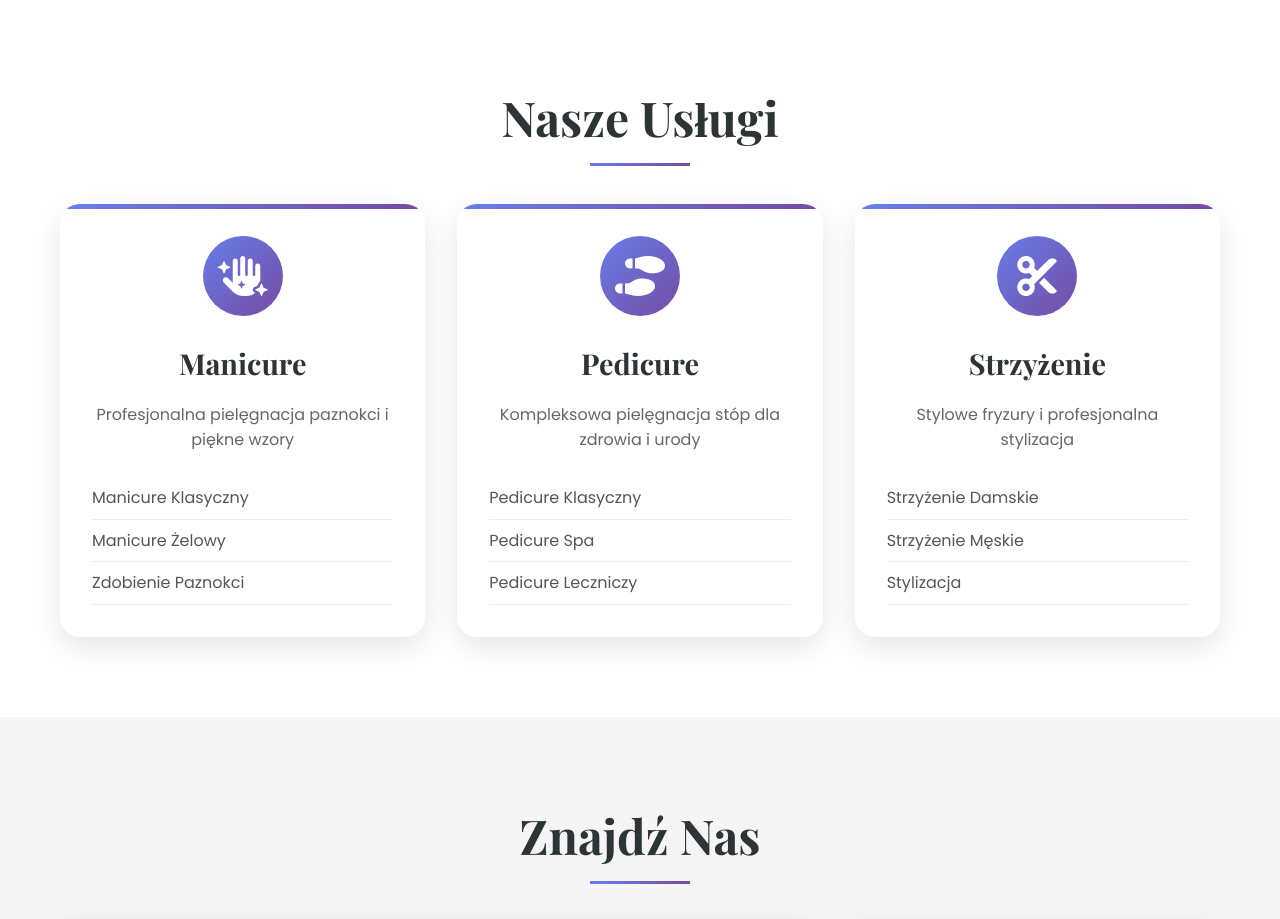
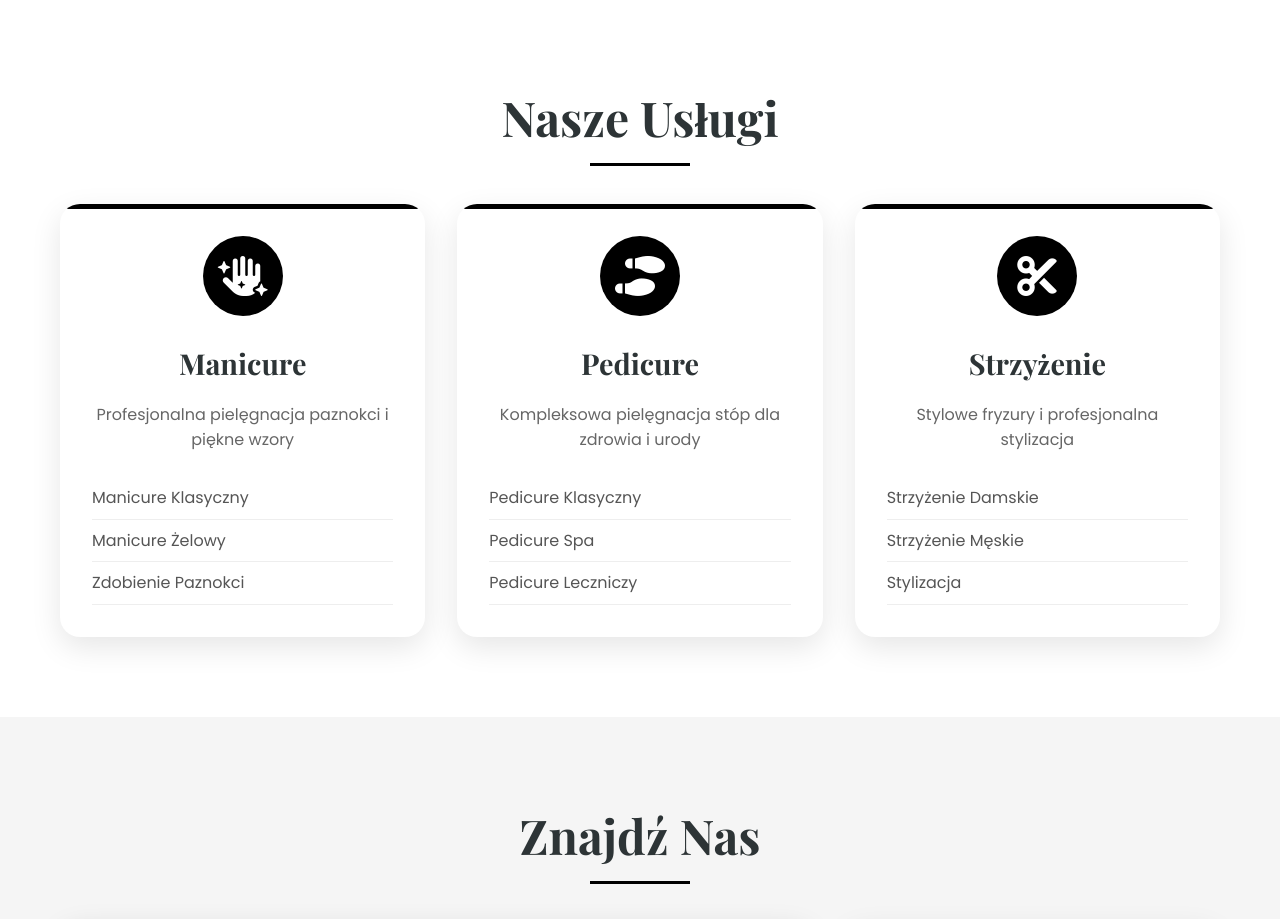
Before and after one commit to krasnoshchok/beauty_salon, a Flask app: page / in a window 1280 px wide. Shown: the part 801-1720 px from the top of the page. Run offline with Flask 3, Linux system fonts and the light colour scheme.

Commit message:
buttons are black now

```diff
--- a/static/css/style.css
+++ b/static/css/style.css
@@ -10,8 +10,10 @@
     --accent-color: #f7b731;
     --dark-color: #2d3436;
     --light-color: #f5f5f5;
-    --gradient: linear-gradient(135deg, #667eea 0%, #764ba2 100%);
+    /*--gradient: linear-gradient(135deg, #667eea 0%, #764ba2 100%);*/
+    --gradient: linear-gradient(135deg, #000 0%, #000 100%);
 }
+
 
 body {
     font-family: 'Poppins', sans-serif;
@@ -95,8 +97,8 @@ body {
 /* Language Selector */
 /* ========== LANGUAGE SELECTOR ========== */
 .language-selector {
-  position: relative;
-  cursor: pointer;
+    position: relative;
+    cursor: pointer;
 }
 
 /* Enlarge the current-lang button */
--- a/style.css
+++ b/style.css
@@ -10,8 +10,10 @@
     --accent-color: #f7b731;
     --dark-color: #2d3436;
     --light-color: #f5f5f5;
-    --gradient: linear-gradient(135deg, #667eea 0%, #764ba2 100%);
+    /*--gradient: linear-gradient(135deg, #667eea 0%, #764ba2 100%);*/
+    --gradient: linear-gradient(135deg, #000 0%, #000 100%);
 }
+
 
 body {
     font-family: 'Poppins', sans-serif;
@@ -95,8 +97,8 @@ body {
 /* Language Selector */
 /* ========== LANGUAGE SELECTOR ========== */
 .language-selector {
-  position: relative;
-  cursor: pointer;
+    position: relative;
+    cursor: pointer;
 }
 
 /* Enlarge the current-lang button */
```
